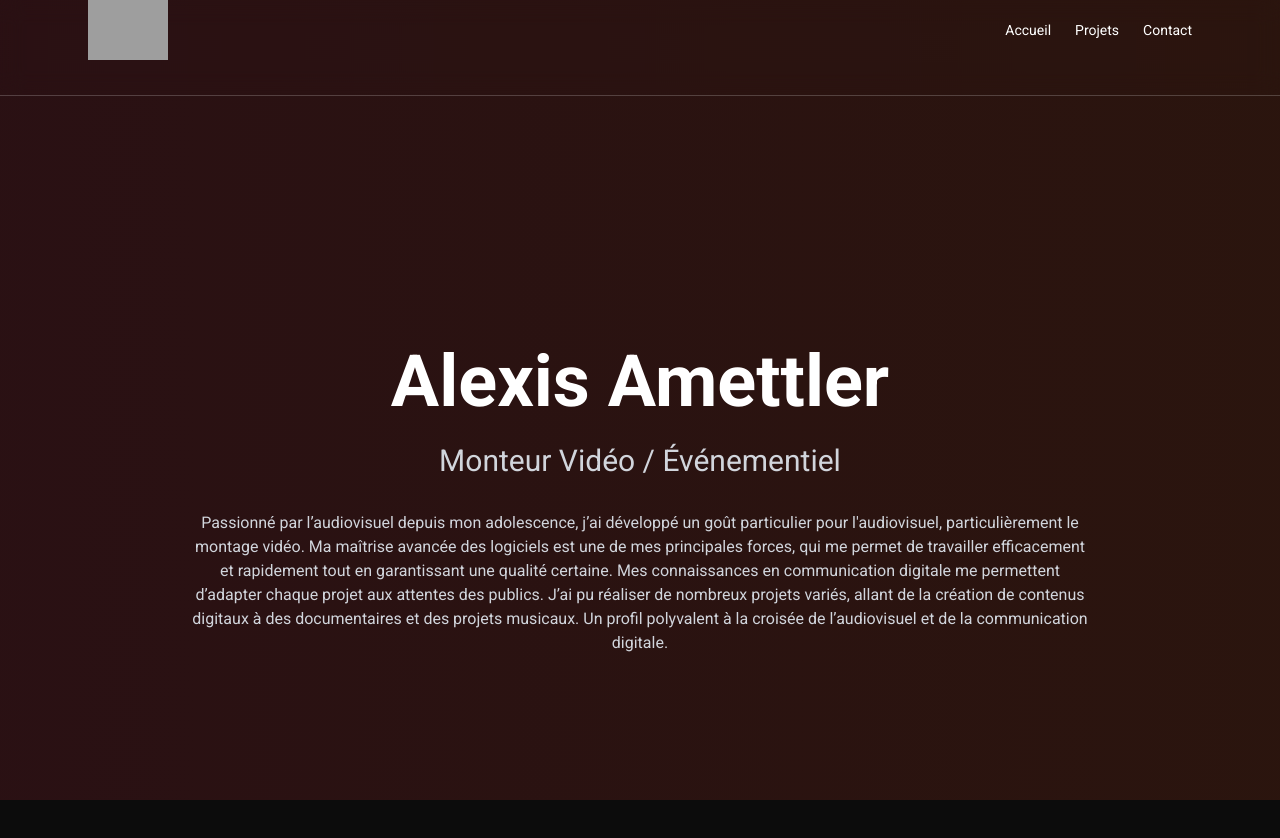
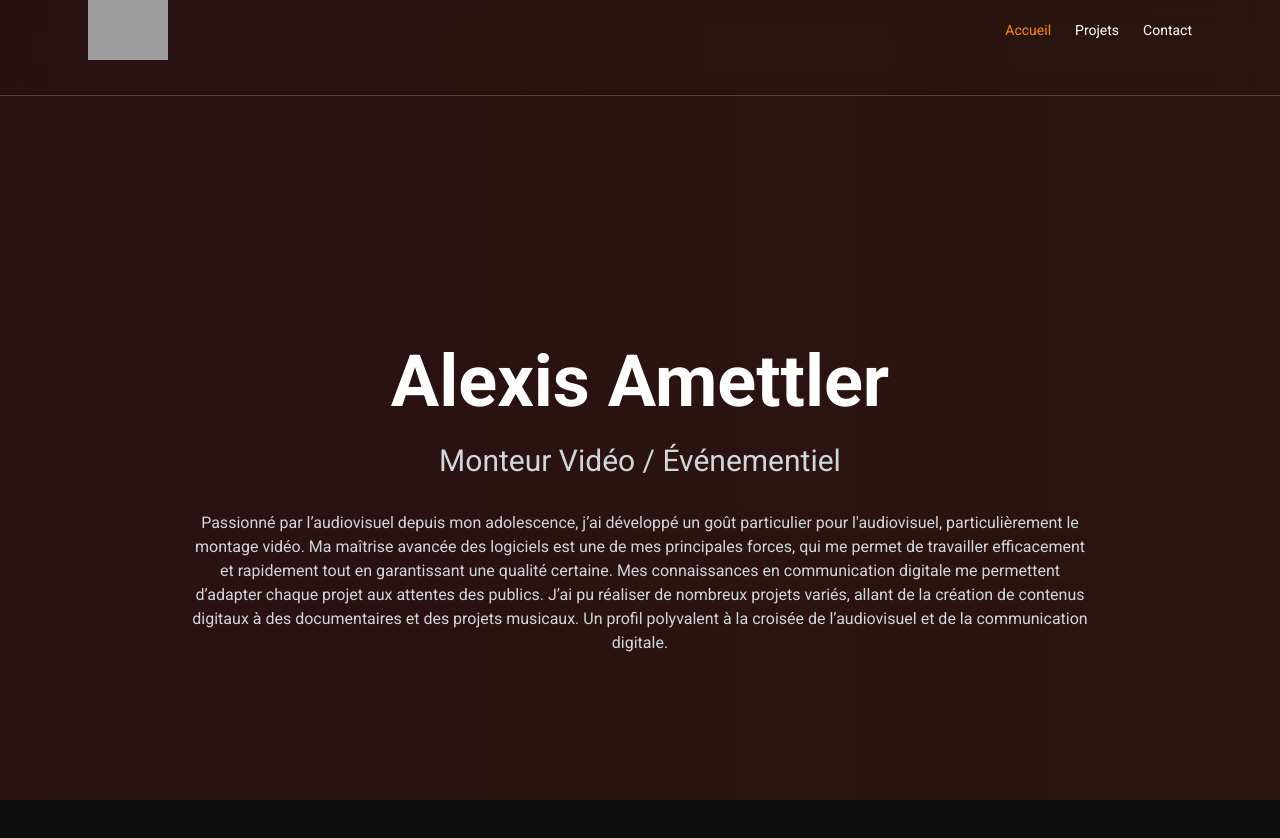
Before and after one commit to TibOwO/krouksite, a Next.js app: page / in a window 1280 px wide. Shown: the top 838 px of the page. Built offline with nearby package versions, Linux system fonts and the light colour scheme; grey boxes are pictures that could not be loaded.

Commit message:
NAV BAR INTELLIGENTE MA GUEULE

```diff
--- a/src/app/components/Navbar.tsx
+++ b/src/app/components/Navbar.tsx
@@ -1,29 +1,34 @@
 "use client";
+
 import { useSection } from "../context/SectionContext";
+import { useRouter, usePathname } from "next/navigation";
 
 export default function Navbar() {
-  const { setCurrentSection } = useSection();
+  const { currentSection, setCurrentSection } = useSection();
+  const router = useRouter();
+  const pathname = usePathname();
+
+  const goToSection = async (index: number) => {
+    // si on est déjà sur la page d'accueil -> juste changer la section
+    if (pathname === "/") {
+      setCurrentSection(index);
+      return;
+    }
+
+    // sinon, naviguer vers la home, puis définir la section
+    // await router.push("/") renvoie quand la navigation est terminée
+    await router.push("/");
+    setCurrentSection(index);
+  };
+
+  const buttonClass = (i: number) =>
+    `hover:text-orange-400 transition ${currentSection === i ? "text-orange-400" : ""}`;
 
   return (
     <nav className="flex gap-6 text-sm font-medium">
-      <button
-        onClick={() => setCurrentSection(0)}
-        className="hover:text-orange-400 transition"
-      >
-        Accueil
-      </button>
-      <button
-        onClick={() => setCurrentSection(1)}
-        className="hover:text-orange-400 transition"
-      >
-        Projets
-      </button>
-      <button
-        onClick={() => setCurrentSection(2)}
-        className="hover:text-orange-400 transition"
-      >
-        Contact
-      </button>
+      <button onClick={() => goToSection(0)} className={buttonClass(0)}>Accueil</button>
+      <button onClick={() => goToSection(1)} className={buttonClass(1)}>Projets</button>
+      <button onClick={() => goToSection(2)} className={buttonClass(2)}>Contact</button>
     </nav>
   );
 }
```
